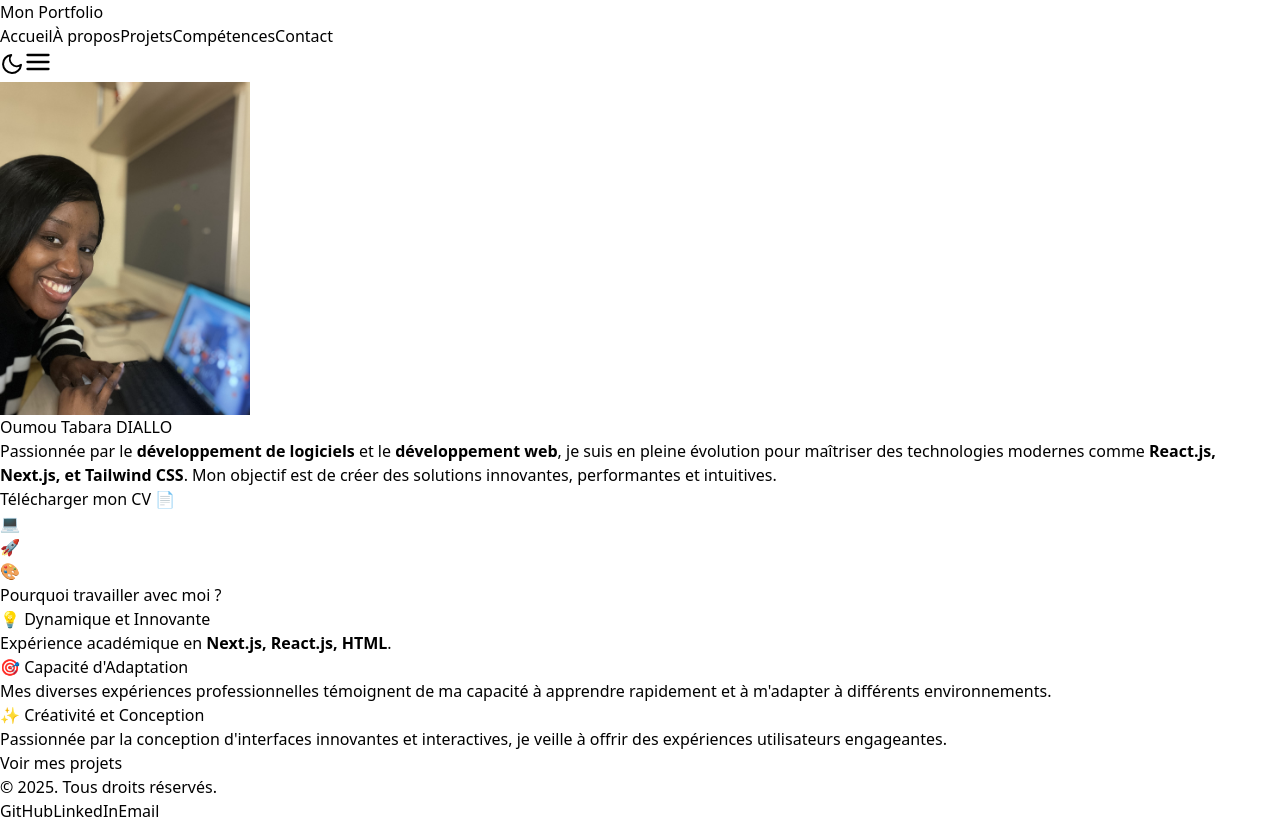
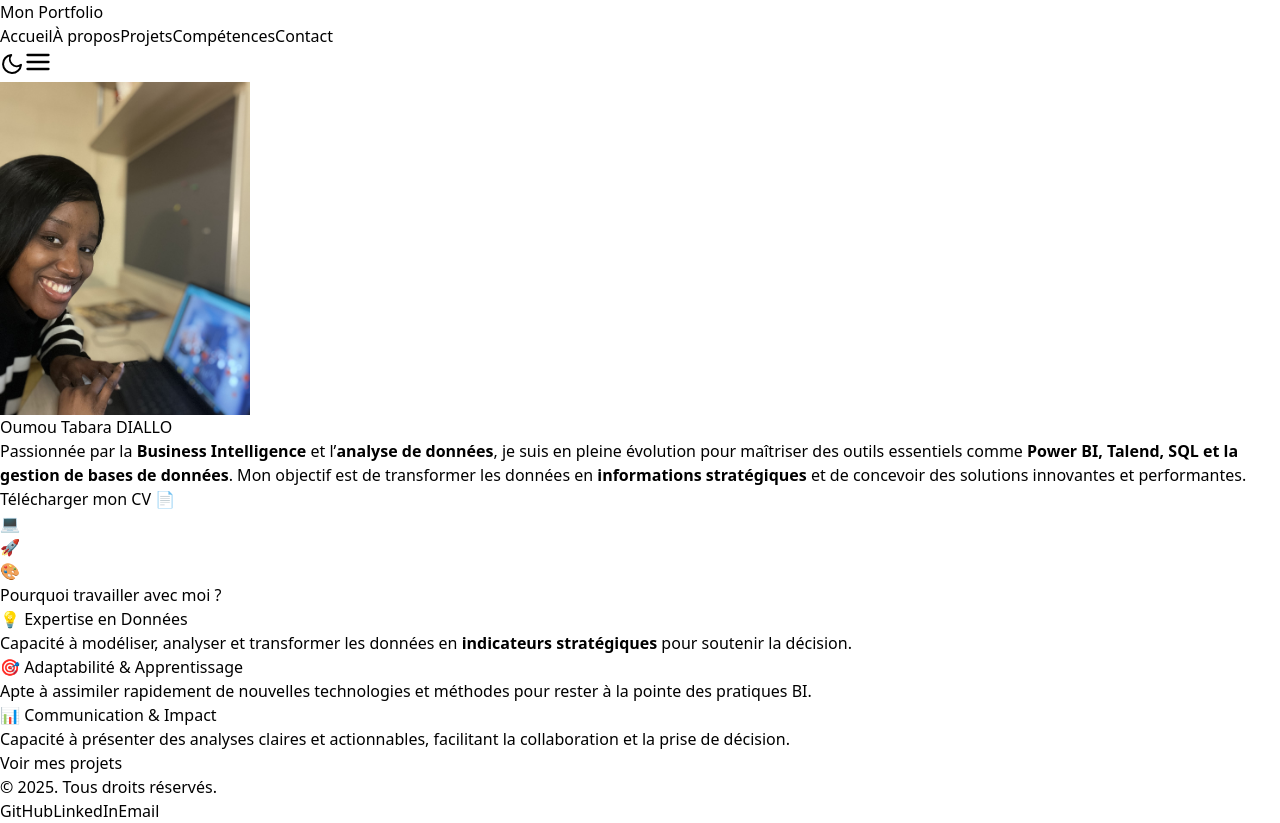
Before and after one commit to OTabara/portfolio, a Next.js app: page / in a window 1280 px wide. Built offline with nearby package versions, Linux system fonts and the light colour scheme.

Commit message:
Update index.js

```diff
--- a/src/pages/index.js
+++ b/src/pages/index.js
@@ -42,10 +42,11 @@ export default function Home() {
           >
             <h1 className="text-4xl md:text-6xl font-bold text-blue-600">Oumou Tabara DIALLO</h1>
             <p className="text-gray-600 mt-4 text-lg md:text-xl dark:text-gray-300">
-              Passionnée par le <strong>développement de logiciels</strong> et le <strong>développement web</strong>,
-              je suis en pleine évolution pour maîtriser des technologies modernes comme <strong>React.js, Next.js, et Tailwind CSS</strong>.
-              Mon objectif est de créer des solutions innovantes, performantes et intuitives.
+              Passionnée par la <strong>Business Intelligence</strong> et l’<strong>analyse de données</strong>,
+              je suis en pleine évolution pour maîtriser des outils essentiels comme <strong>Power BI, Talend, SQL et la gestion de bases de données</strong>.
+              Mon objectif est de transformer les données en <strong>informations stratégiques</strong> et de concevoir des solutions innovantes et performantes.
             </p>
+
             {/* Bouton de téléchargement du CV */}
             <motion.a
               href="/cv.pdf"
@@ -86,32 +87,32 @@ export default function Home() {
         >
           <h2 className="text-3xl font-bold text-gray-900 dark:text-white text-center">Pourquoi travailler avec moi ?</h2>
           <div className="mt-6 grid grid-cols-1 md:grid-cols-3 gap-6 text-center">
-            {/* Carte 1 : Dynamique et Innovante */}
+            {/* Carte 1 : Expertise en Données */}
             <motion.div className="p-6 bg-white dark:bg-gray-900 rounded-lg shadow-md" whileHover={{ scale: 1.05 }}>
-              <h3 className="text-xl font-semibold text-blue-600">💡 Dynamique et Innovante</h3>
+              <h3 className="text-xl font-semibold text-blue-600">💡 Expertise en Données</h3>
               <p className="text-gray-600 dark:text-gray-300 mt-2">
-                Expérience académique en <strong>Next.js, React.js, HTML</strong>.
+                Capacité à modéliser, analyser et transformer les données en <strong>indicateurs stratégiques</strong> pour soutenir la décision.
               </p>
             </motion.div>
 
-            {/* Carte 2 : Capacité d'Adaptation */}
+            {/* Carte 2 : Adaptabilité et Apprentissage Rapide */}
             <motion.div className="p-6 bg-white dark:bg-gray-900 rounded-lg shadow-md" whileHover={{ scale: 1.05 }}>
-              <h3 className="text-xl font-semibold text-blue-600">🎯 Capacité d'Adaptation</h3>
+              <h3 className="text-xl font-semibold text-blue-600">🎯 Adaptabilité & Apprentissage</h3>
               <p className="text-gray-600 dark:text-gray-300 mt-2">
-                Mes diverses expériences professionnelles témoignent de ma capacité à apprendre rapidement et à m'adapter à différents environnements.
+                Apte à assimiler rapidement de nouvelles technologies et méthodes pour rester à la pointe des pratiques BI.
               </p>
             </motion.div>
 
-            {/* Carte 3 : Créativité et Conception */}
+            {/* Carte 3 : Communication et Impact */}
             <motion.div className="p-6 bg-white dark:bg-gray-900 rounded-lg shadow-md" whileHover={{ scale: 1.05 }}>
-              <h3 className="text-xl font-semibold text-blue-600">✨ Créativité et Conception</h3>
+              <h3 className="text-xl font-semibold text-blue-600">📊 Communication & Impact</h3>
               <p className="text-gray-600 dark:text-gray-300 mt-2">
-                Passionnée par la conception d'interfaces innovantes et interactives, je veille à offrir des expériences utilisateurs engageantes.
+                Capacité à présenter des analyses claires et actionnables, facilitant la collaboration et la prise de décision.
               </p>
             </motion.div>
+
           </div>
         </motion.div>
-
         {/* Bouton pour voir les projets */}
         <motion.div className="mt-12" initial={{ opacity: 0, scale: 0.8 }} animate={{ opacity: 1, scale: 1 }} transition={{ duration: 0.8, delay: 0.6 }}>
           <motion.a href="/projects" className="inline-block bg-blue-600 text-white px-8 py-3 rounded-lg shadow-md hover:bg-blue-700 transition" whileHover={{ scale: 1.05 }} whileTap={{ scale: 0.95 }}>
```
